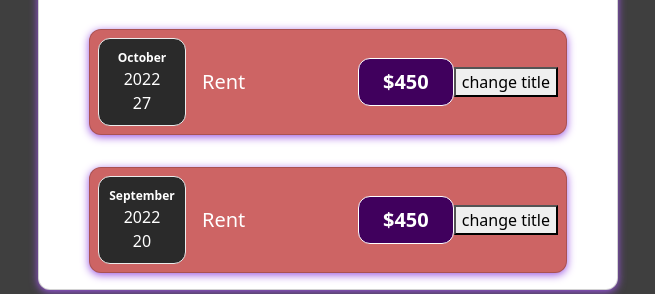
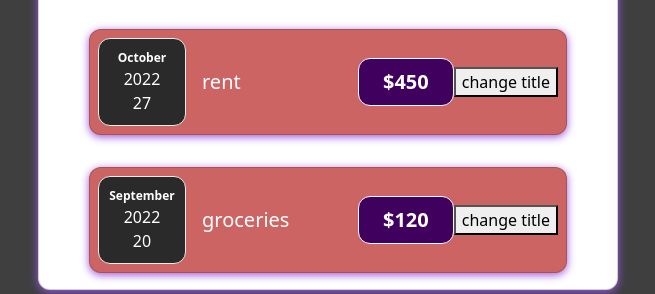
Before and after one commit to puneet2121/-Expense--racker, a React (Create React App) app in the folder front-end/: page / in a window 1280 px wide. Shown: the part 354-648 px from the top of the page, without its empty margins (312-967 px from the left). Built offline with nearby package versions, Linux system fonts and the light colour scheme.

Commit message:
update App.js

```diff
--- a/front-end/src/App.js
+++ b/front-end/src/App.js
@@ -1,19 +1,34 @@
 import React, { useState } from "react";
-import './style/Card.css'
+import "./style/Card.css";
 import ExpenseItem from "./components/ExpenseItem";
 import { Card } from "./components/Card";
 import NewExpense from "./components/NewExpense";
 function App() {
-  const date = new Date(2022, 9, 27);
-  const date2 = new Date(2022,8,20)
+  const expenses = [
+    {
+      id: 1,
+      title: "rent",
+      amount: 450,
+      date: new Date(2022, 9, 27),
+    },
+    { id: 2, title: "groceries", amount: 120, date: new Date(2022, 8, 20) },
+  ];
 
   return (
     <Card className="card">
       <NewExpense />
-    <ExpenseItem date={date}/>
-    <ExpenseItem date={date2}/>
+      <ExpenseItem
+        title={expenses[0].title}
+        date={expenses[0].date}
+        amount={expenses[0].amount}
+      />
+      <ExpenseItem
+        title={expenses[1].title}
+        date={expenses[1].date}
+        amount={expenses[1].amount}
+      />
 
-    {/* <Navlink />
+      {/* <Navlink />
     <BrowserRouter>
       <Routes>
         <Route path="/" element={<Login/>}></Route>
--- a/front-end/src/components/ExpenseForm.jsx
+++ b/front-end/src/components/ExpenseForm.jsx
@@ -31,17 +31,32 @@ const ExpenseForm = () => {
       enteredDate: event.target.value,
     });
   };
+
+  const submithandler = (e) => {
+    e.preventDefault();
+    console.log(input);
+    setInput({
+      enteredTitle: "",
+      enteredAmount: "",
+      enteredDate: "",
+    });
+  };
   return (
-    <form>
+    <form onSubmit={submithandler}>
       <div className="new-expense__controls">
         <div className="new-expense__control">
           <label>Title</label>
-          <input type="text" onChange={titleChangeHandler} />
+          <input
+            type="text"
+            value={input.enteredTitle}
+            onChange={titleChangeHandler}
+          />
         </div>
         <div className="new-expense__control">
           <label>Amount</label>
           <input
             type="number"
+            value={input.enteredAmount}
             onChange={amountChangeHandler}
             min="0.01"
             step="0.01"
@@ -51,6 +66,7 @@ const ExpenseForm = () => {
           <label>Date</label>
           <input
             type="date"
+            value={input.enteredDate}
             min="2022-09-02"
             max="2022-12-31"
             onChange={dateChangeHandler}
--- a/front-end/src/components/ExpenseItem.jsx
+++ b/front-end/src/components/ExpenseItem.jsx
@@ -4,24 +4,17 @@ import ExpenseDate from "./ExpenseDate";
 import { Card } from "./Card";
 import { useState } from "react";
 const ExpenseItem = (props) => {
-  const expenseTitle = "Rent";
-  const [title,setTitle] = useState(expenseTitle);
+  const [title,setTitle] = useState(props.title);
 
   const updateTitle = () => {
-    if (title === 'update') {
-      setTitle('rent')
-    }
-    else {
-      setTitle('update')
-    }
+    console.log(title)
   }
-  const expenseAmount = 450;
   return (
     <Card className="expense-item">
       <ExpenseDate date={props.date}/>
       <div className="expense-item__description">
         <h2>{title}</h2>
-        <div className="expense-item__price">${expenseAmount}</div>
+        <div className="expense-item__price">${props.amount}</div>
       </div>
       <button onClick={updateTitle}>change title</button>
     </Card>
```
